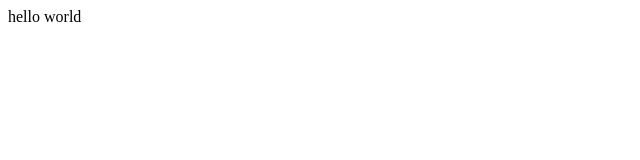
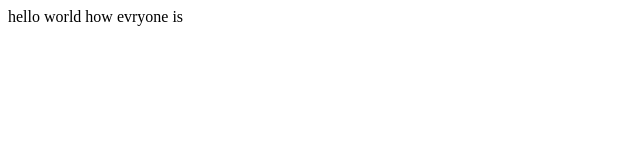
Before and after one commit to Manshi-vatsa/first-demo, a plain HTML site: page index.html in a window 1280 px wide. Shown: the whole page, without its empty margins (0-640 px from the left). Drawn offline with Linux system fonts and the light colour scheme.

Commit message:
added new line to index file

```diff
--- a/index.html
+++ b/index.html
@@ -1 +1,3 @@
-<p>hello world</p>
+<p>hello world
+    how evryone is
+</p>
```
